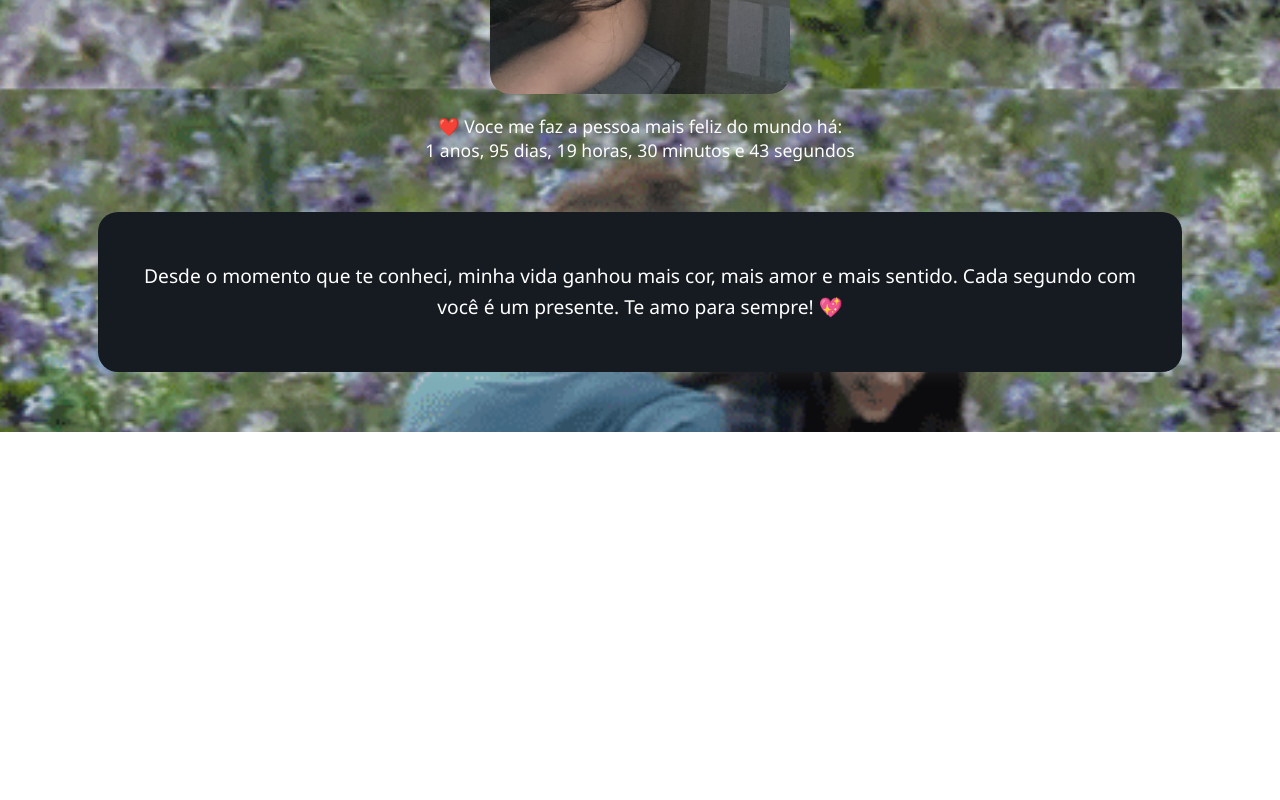
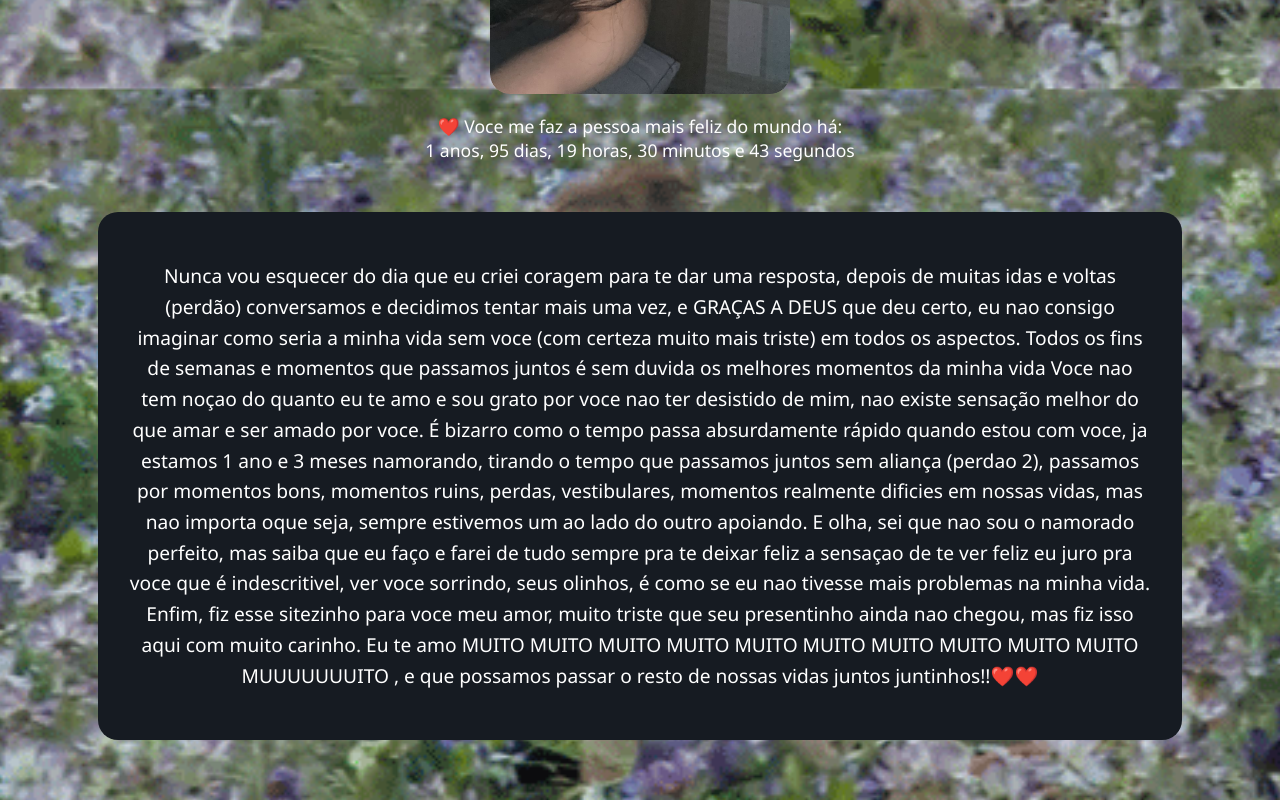
Before and after one commit to Boscolii/site, a plain HTML site: page index.html in a window 1280 px wide. Shown: the part 711-1511 px from the top of the page. Before the commit the page ends 1143 px from the top, so only its background shows below. Drawn offline with Linux system fonts and the light colour scheme.

Commit message:
Update index.html

```diff
--- a/index.html
+++ b/index.html
@@ -67,7 +67,13 @@
   <!-- Declaração -->
   <div class="textinho">
     <p>
-      Desde o momento que te conheci, minha vida ganhou mais cor, mais amor e mais sentido. Cada segundo com você é um presente. Te amo para sempre! 💖
+      Nunca vou esquecer do dia que eu criei coragem para te dar uma resposta, depois de muitas idas e voltas (perdão) conversamos e decidimos tentar mais uma vez,
+      e GRAÇAS A DEUS que deu certo, eu nao consigo imaginar como seria a minha vida sem voce (com certeza muito mais triste) em todos os aspectos. Todos os fins de semanas e momentos que passamos juntos é sem duvida os melhores momentos da minha vida
+      Voce nao tem noçao do quanto eu te amo e sou grato por voce nao ter desistido de mim, nao existe sensação melhor do que amar e ser amado por voce.
+      É bizarro como o tempo passa absurdamente rápido quando estou com voce, ja estamos 1 ano e 3 meses namorando, tirando o tempo que passamos juntos sem aliança (perdao 2), passamos por momentos bons, momentos ruins, perdas, vestibulares,
+      momentos realmente dificies em nossas vidas, mas nao importa oque seja, sempre estivemos um ao lado do outro apoiando. E olha, sei que nao sou o namorado perfeito, mas saiba que eu faço e farei de tudo sempre pra te deixar feliz
+      a sensaçao de te ver feliz eu juro pra voce que é indescritivel, ver voce sorrindo, seus olinhos, é como se eu nao tivesse mais problemas na minha vida. Enfim, fiz esse sitezinho para voce meu amor, muito triste que seu presentinho ainda nao chegou, mas fiz isso aqui com muito carinho.
+      Eu te amo MUITO MUITO MUITO MUITO MUITO MUITO MUITO MUITO MUITO MUITO MUUUUUUUITO , e que possamos passar o resto de nossas vidas juntos juntinhos!!❤️❤️
     </p>
   </div>
 
```
